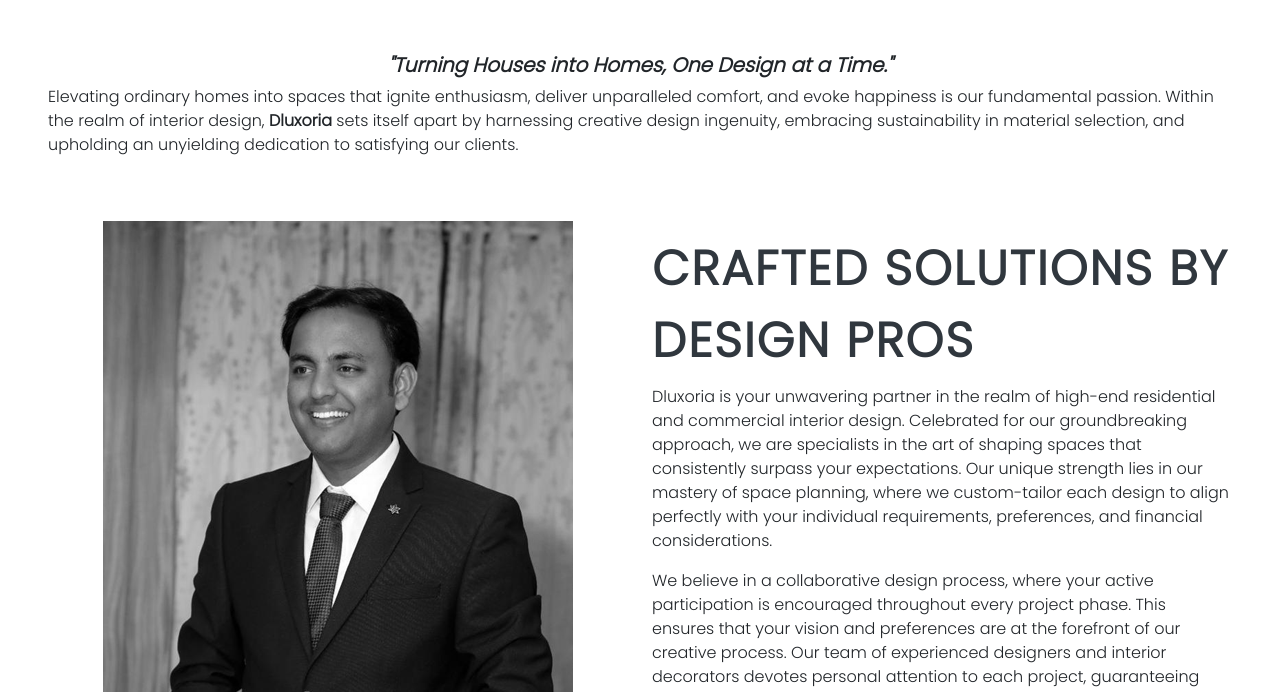
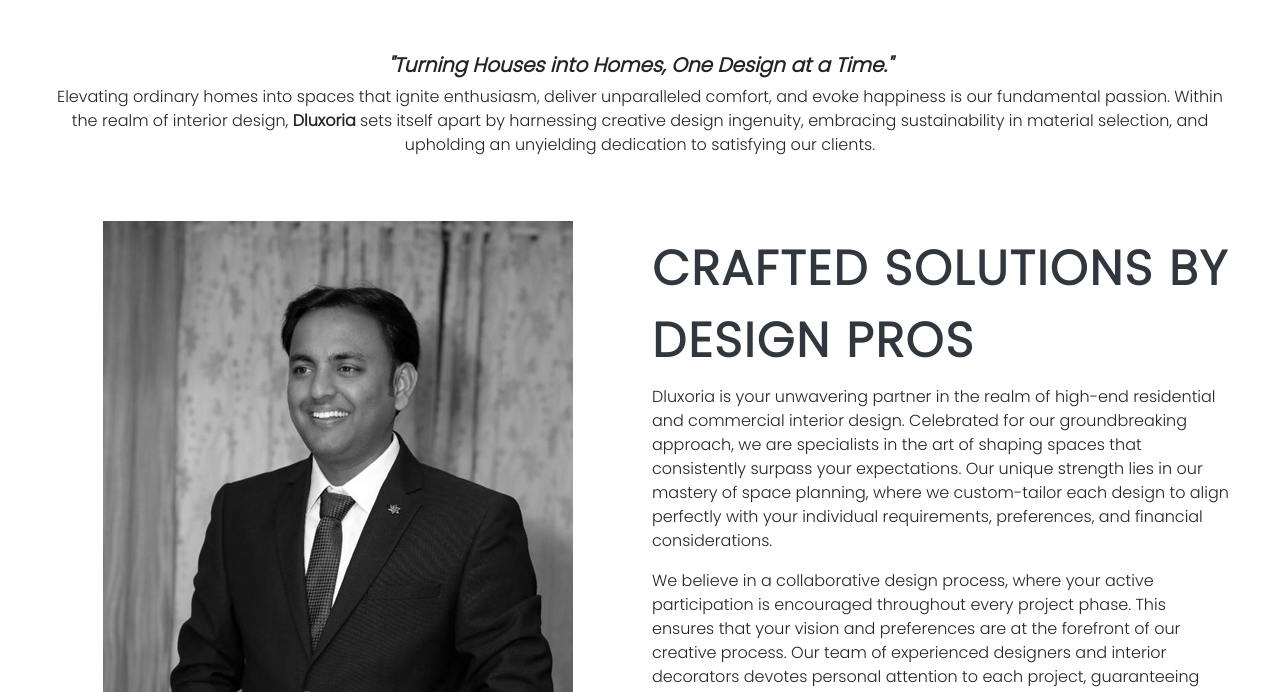
Before and after one commit to nishabukke/Dluxoria, a plain HTML site: page about.html in a window 1280 px wide. Shown: the part 108-800 px from the top of the page. Drawn offline with nearby package versions, Linux system fonts and the light colour scheme.

Commit message:
Update about.html

```diff
--- a/about.html
+++ b/about.html
@@ -65,7 +65,7 @@
         <div class="about-us-page-desc p-5">
             <div class="about-content-title">
                 <h5 class="text-center fw-bold">"Turning Houses into Homes, One Design at a Time."</h5>
-                <p>Elevating ordinary homes into spaces that ignite enthusiasm, deliver unparalleled comfort, and evoke happiness is our fundamental passion. Within the realm of interior design, <span class="fw-bold">Dluxoria</span> sets itself apart by harnessing creative design ingenuity, embracing sustainability in material selection, and upholding an unyielding dedication to satisfying our clients.</p>
+                <p class="text-center">Elevating ordinary homes into spaces that ignite enthusiasm, deliver unparalleled comfort, and evoke happiness is our fundamental passion. Within the realm of interior design, <span class="fw-bold">Dluxoria</span> sets itself apart by harnessing creative design ingenuity, embracing sustainability in material selection, and upholding an unyielding dedication to satisfying our clients.</p>
             </div>
             <div class="row align-items-center pt-5">
                 <div class="col-12 col-md-6 col-sm-12 col-lg-6">
```
